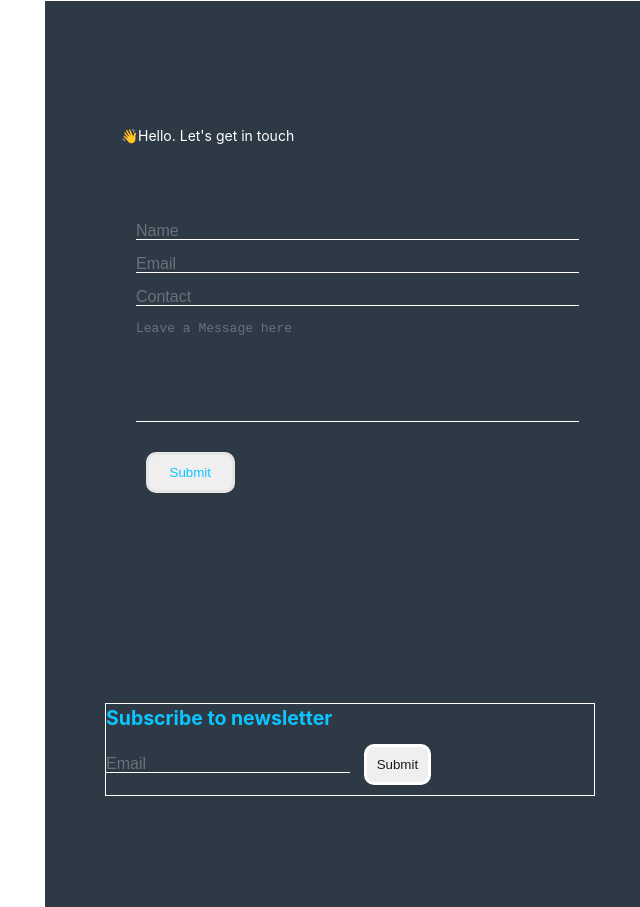
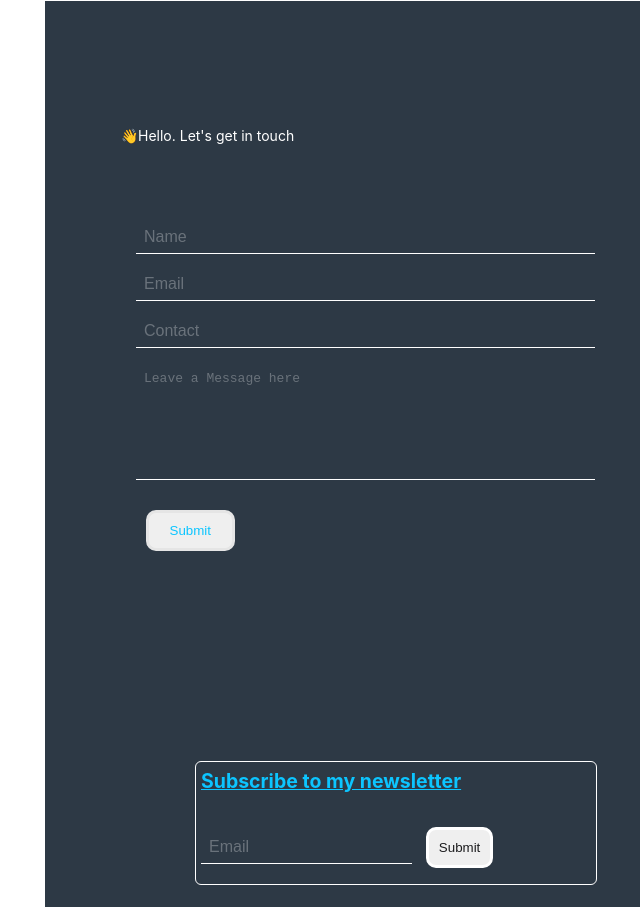
Before and after one commit to 41hulk/personalportfolio, a plain HTML site: page index.html in a window 1280 px wide. Shown: the part 4213-5120 px from the top of the page, without its empty margins (259-899 px from the left). Drawn offline with Linux system fonts and the light colour scheme; a web font is replaced by a local one.

Commit message:
feat: added a login form,refactored designs in index

```diff
--- /dev/null
+++ b/css/login.css
@@ -0,0 +1,72 @@
+@import url("https://fonts.googleapis.com/css?family=Lato:100,300,400,700,900");
+
+*{
+    margin: 0;
+    padding: 0;
+}
+body{
+    font-family: 'Lato', sans-serif;
+    background: #3E4954;
+    color: white;
+    display: flex;
+    justify-content: center;
+    margin: 0;
+    padding: 0;
+}
+.login{
+    display: flex;
+    justify-content: center;
+
+    margin: 100px;
+    object-fit: cover;
+    padding: 50px;
+    width: 100%;
+    height: 500px;
+
+}
+
+
+.wrap{
+    display: flexbox;
+    border-radius: 5px;
+    padding: 90px;
+    background-color: white;
+
+}
+.title{
+    margin-bottom: 50px;
+    text-align: center;
+    text-transform: uppercase;
+    font-size: 23px;
+    color: #103464;
+}
+.form input{
+    margin-bottom: 14px;
+    border-radius: 6px;
+    border: 1px solid rgba(0, 149, 255, 0);
+    background-color: #F7F7F7;
+    font-weight: 100;
+    color: #000000;
+    padding: 9px 20px;
+
+}
+/* .form button{
+    background-color: #103464;
+    color: #fff;
+    border-radius: 6px;
+    margin: 6px 28px;
+    border: 0;
+    font-size: 14px;
+    font-weight: 700;
+    text-decoration: none;
+} */
+form input[type=submit]{
+
+    color: white;
+    background-color: #103464;
+    margin: 20px 50px;
+    padding: 7px 22px;
+    border: 0;
+
+
+}
--- a/css/style.css
+++ b/css/style.css
@@ -204,6 +204,7 @@ section.resume-section {
     display: flex;
     flex-direction: column;
     border: 2px solid white;
+    border-radius: 6px;
     text-align: center;
     padding-bottom: 60%;
     margin: 11px;
@@ -313,6 +314,7 @@ section.resume-section {
 input[type=text],input[type=email],textarea{
     width: 50%;
     margin-bottom: 15px;
+    padding: 8px;
     border: none;
     border-bottom: 1px solid white;
     color: white;
@@ -338,17 +340,20 @@ input[type=submit]{
 }
 .newsletter{
     display: flex;
-    width: 50%;
+    width: 40%;
     flex-direction: column;
     justify-content: flex-end;
     color: white;
-    border: 1px solid white ;
-    margin: 200px 60px;
+    border: 1px solid white;
+    border-radius: 6px;
+    margin: 200px 150px;
+    padding: 5px;
 }
 
 .newsletter h1{
-    margin-bottom: 20;
+    margin-bottom: 20px;
     color: #0CC5FF;
+    text-decoration: underline;
 }
 .newsletter input[type=submit]{
     width: auto;
--- a/index.html
+++ b/index.html
@@ -176,16 +176,16 @@
 
                 <p>&#128075;Hello. Let's get in touch</p>
                 <form action="" id="form">
-                    <input type="text" name="name" id="" placeholder="Name"><br>
-                    <input type="email" name="email" id="" placeholder="Email"><br>
-                    <input type="text" name="contact" id="" placeholder="Contact"><br>
+                    <input type="text" name="name" id="" placeholder="Name" required><br>
+                    <input type="email" name="email" id="" placeholder="Email" required><br>
+                    <input type="text" name="contact" id="" placeholder="Contact" required><br>
                     <textarea name="message" id="" cols="10" rows="10" placeholder="Leave a Message here"></textarea><br>
                     <input type="submit" value="Submit">
                 </form>
             <div class="newsletter">
-                <h1>Subscribe to newsletter</h1>
+                <h1>Subscribe to my newsletter</h1>
                 <form action="">
-                    <input type="email" name="email" id="" placeholder="Email">
+                    <input type="email" name="email" id="" placeholder="Email" required>
                     <input type="submit" value="Submit">
                 </form>
 
```
Also changed, not shown: login.html (added, +31 -0 lines).
